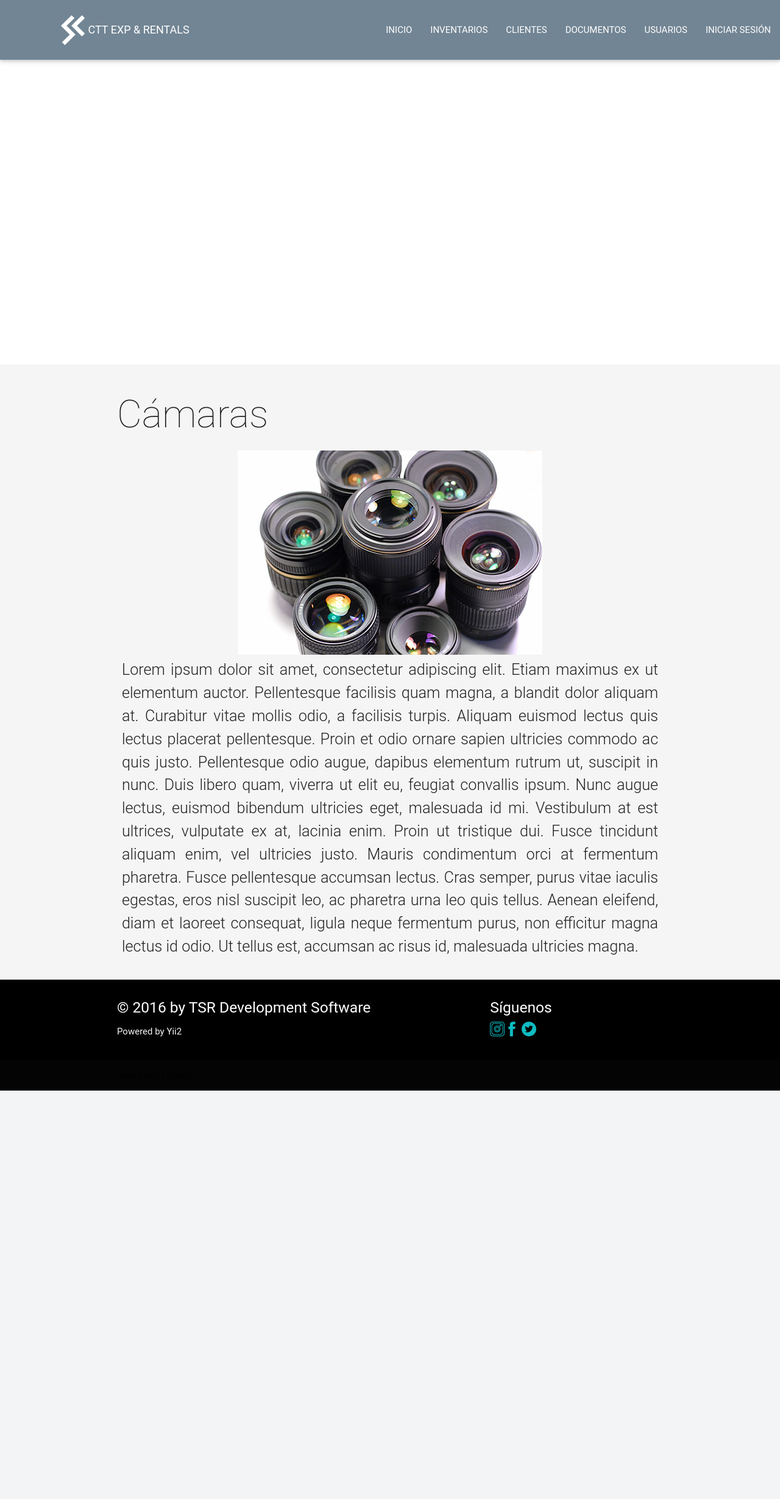
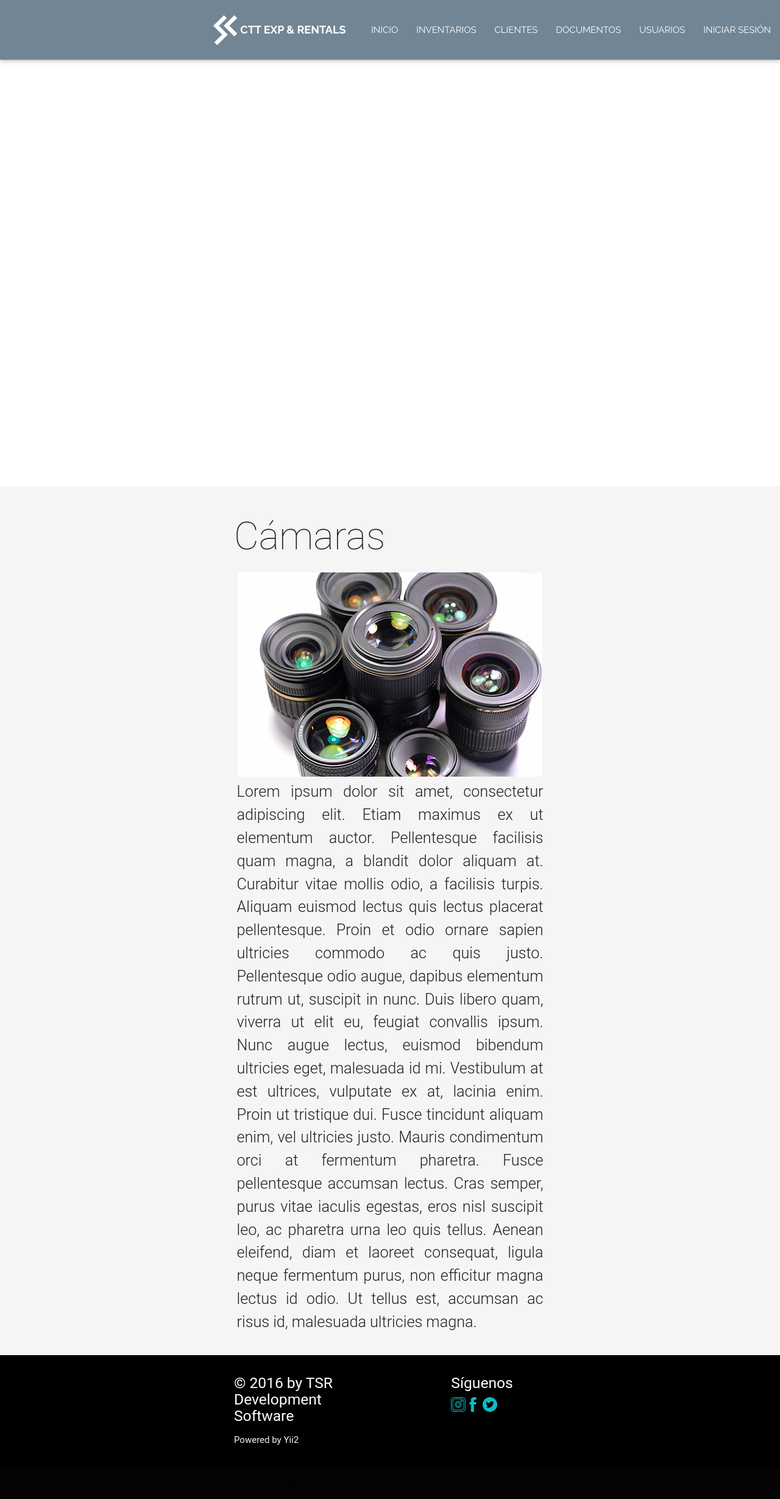
Before and after one commit to apexJCL/ctt_mockup, a Yii app: template views/showcase/index.php in a window 1280 px wide. Shown: the whole page at 61% size. Before the commit the page ends 1789 px from the top, so only its background shows below. Run offline with PHP 8.4 and a stand-in for Yii, Linux system fonts and the light colour scheme; the template is opened without the code that fills it, so the values that code supplies are empty; some libraries are stand-ins or nearby versions; some web fonts are replaced.

Commit message:
Actualización Visual

```diff
--- a/views/layouts/_header.php
+++ b/views/layouts/_header.php
@@ -2,8 +2,8 @@
 <header>
     <nav>
         <div class="nav-wrapper">
-            <a href="<?= Url::to(['/home']) ?>">
-                <span style="margin-left: 100px; font-size: 1.2rem">
+            <a href="<?= Url::to(['/home']) ?>" class="raleway">
+                <span style="margin-left: 350px; font-size: 1.2rem">
                     <svg version="1.1" xmlns="http://www.w3.org/2000/svg" data-original-aspect-ratio="0.8" style="width: 40px; height: 50px; fill: #ffffff; vertical-align: middle"><g transform="translate(-13.066666603088379,-8.166666984558105)"><path d="M22.442001 25.480001l14.504 14.373334l-17.476667 17.313334l-4.671333 -4.638666L27.570667 39.853334L13.066667 25.480001l17.476667 -17.313334l4.671333 4.638666L22.442001 25.480001zM52.266668 12.805333L47.595334 8.166667L30.118667 25.480001l17.476667 17.313334l4.671333 -4.638666L39.494001 25.480001L52.266668 12.805333z"></path></g></svg>
                     CTT EXP & RENTALS
                 </span>
--- a/views/layouts/_links.php
+++ b/views/layouts/_links.php
@@ -1,7 +1,7 @@
 <?php use yii\helpers\Url; ?>
-<li><a href="#home">INICIO</a></li>
-<li><a href="#inventory">INVENTARIOS</a></li>
-<li><a href="#clients">CLIENTES</a></li>
-<li><a href="#documents">DOCUMENTOS</a></li>
-<li><a href="#">USUARIOS</a></li>
-<li><a href="<?= Url::to(['login']) ?>" data-method="post">INICIAR SESIÓN</a></li>
+<li><a href="#home" class="raleway-regular">INICIO</a></li>
+<li><a href="#inventory" class="raleway-regular">INVENTARIOS</a></li>
+<li><a href="#clients" class="raleway-regular">CLIENTES</a></li>
+<li><a href="#documents" class="raleway-regular">DOCUMENTOS</a></li>
+<li><a href="#" class="raleway-regular">USUARIOS</a></li>
+<li><a href="<?= Url::to(['login']) ?>" data-method="post" class="raleway-regular">INICIAR SESIÓN</a></li>
--- a/views/layouts/main.php
+++ b/views/layouts/main.php
@@ -19,6 +19,8 @@ AppAsset::register($this);
     <meta name="viewport" content="width=device-width, initial-scale=1">
     <!--Import Google Icon Font-->
     <link href="http://fonts.googleapis.com/icon?family=Material+Icons" rel="stylesheet">
+    <!-- Raleway -->
+    <link href="https://fonts.googleapis.com/css?family=Raleway:400,700" rel="stylesheet">
     <?= Html::csrfMetaTags() ?>
     <title><?= Html::encode($this->title) ?></title>
     <?php $this->head() ?>
--- a/web/css/site.css
+++ b/web/css/site.css
@@ -141,9 +141,9 @@ video {
 }
 
 .login {
-    background-color: rgba(0, 177, 255, 0.4);
+    background-color: rgba(41, 103, 155, 0.7);
     padding: 10px 10px;
-    min-height: 700px;
+    min-height: 100vh;
 }
 
 .login img {
@@ -177,3 +177,25 @@ video {
 nav {
     background-color: rgba(20, 52, 78, 0.6);
 }
+
+.raleway {
+    font-family: 'Raleway', sans-serif;
+    font-weight: 700;
+}
+
+.raleway-regular {
+    font-family: 'Raleway', sans-serif;
+    font-weight: 400;
+}
+
+.container {
+    width: 40% !important;
+}
+
+.section {
+    min-height: 498px !important;
+}
+
+.parallax-container {
+    height: 700px;
+}
```
Also changed, not shown: views/site/index.php (+36 -41 lines), web/img/filters.jpg (added), web/img/logo.png.
